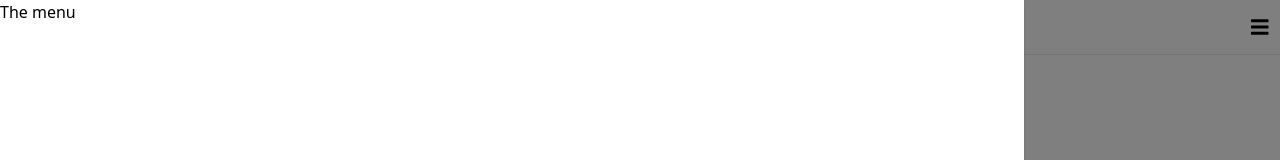
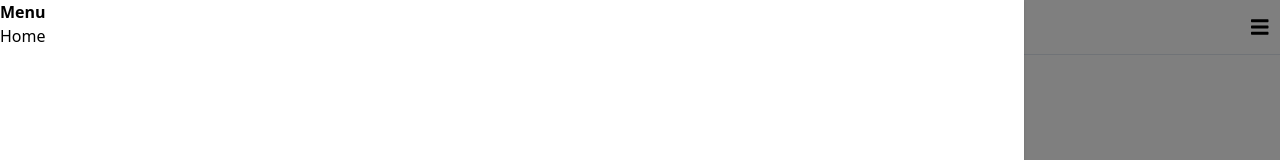
Before and after one commit to mohit56779/Catalogue-App, a React (Create React App) app: page / in a window 1280 px wide. Both pictures are taken after a click on the icon 1259 px from the left and 26 px from the top of the page. Shown: the top 160 px of the page. Built offline with nearby package versions, Linux system fonts and the light colour scheme.

Commit message:
adds animation for navigation

```diff
--- a/package.json
+++ b/package.json
@@ -13,7 +13,9 @@
     "postcss-cli": "^8.2.0",
     "react": "^17.0.1",
     "react-dom": "^17.0.1",
+    "react-router-dom": "^5.2.0",
     "react-scripts": "4.0.0",
+    "react-spring": "^8.0.27",
     "tailwindcss": "^1.9.6",
     "web-vitals": "^0.2.4"
   },
--- a/src/Components/Navigation.js
+++ b/src/Components/Navigation.js
@@ -2,25 +2,29 @@
 import {useState} from 'react';
 import { FontAwesomeIcon } from '@fortawesome/react-fontawesome'
 import { faBars } from '@fortawesome/free-solid-svg-icons'
+import {useTransition, animated} from 'react-spring'
+
 
 
 function Navigation() {
 	const [showMenu, setShowMenu] = useState(false);
-	let menu;
-	let menuMask;
 
-	if(showMenu){
-		menu =
-		<div className = 'fixed bg-white top-0 left-0 w-4/5 h-full z-50 shadow'>
-			The menu
-		</div>
+    // for nav animation
+	const menuTransitions = useTransition(showMenu, null, {
+		from: {  opacity: 0, transform: 'translateX(-100%)' },
+		enter: { opacity: 1, transform: 'translateX(0%)' },
+		leave: { opacity: 0,  transform: 'translateX(-100%)' },
+    })
 
-		menuMask =
-		<div className = 'bg-black-t-50 fixed top-0 left-0 w-full h-full z-50'
-			onClick = {() => setShowMenu(false)}>
+    const maskTransitions = useTransition(showMenu, null, {
+		from: { position: 'absolute', opacity: 0 },
+		enter: { opacity: 1 },
+		leave: { opacity: 0 },
+    })
 
-		</div>
-	}
+    //className = 'fixed bg-white top-0 left-0 w-4/5 h-full z-50 shadow'
+
+    // className = 'bg-black-t-50 fixed top-0 left-0 w-full h-full z-50
 
 	return(
 		<nav>
@@ -32,8 +36,40 @@
 
 			</span>
 
-			{menuMask}
-			{menu}
+
+		    {maskTransitions.map(({ item, key, props }) =>
+				item &&
+				 <animated.div
+				  key={key}
+				  style={props}
+				  className = 'bg-black-t-50 fixed top-0 left-0 w-full h-full z-50'
+				  onClick = {() => setShowMenu(false)}>
+
+				  </animated.div>
+		  )}
+
+		  {menuTransitions.map(({ item, key, props }) =>
+				item &&
+				 <animated.div
+				  key={key}
+				  style={props}
+				  className = 'fixed bg-white top-0 left-0 w-4/5 h-full z-50 shadow'
+				  >
+
+				  <span className = 'font-bold'>
+				  	Menu
+				  </span>
+
+				  <ul>
+				  	  <li> Home </li>
+
+				  </ul>
+
+				  </animated.div>
+		  )}
+
+
+
 
 		</nav>
 		)
```
Also changed, not shown: 1 other file (tests, documents, lock files or other folders).
